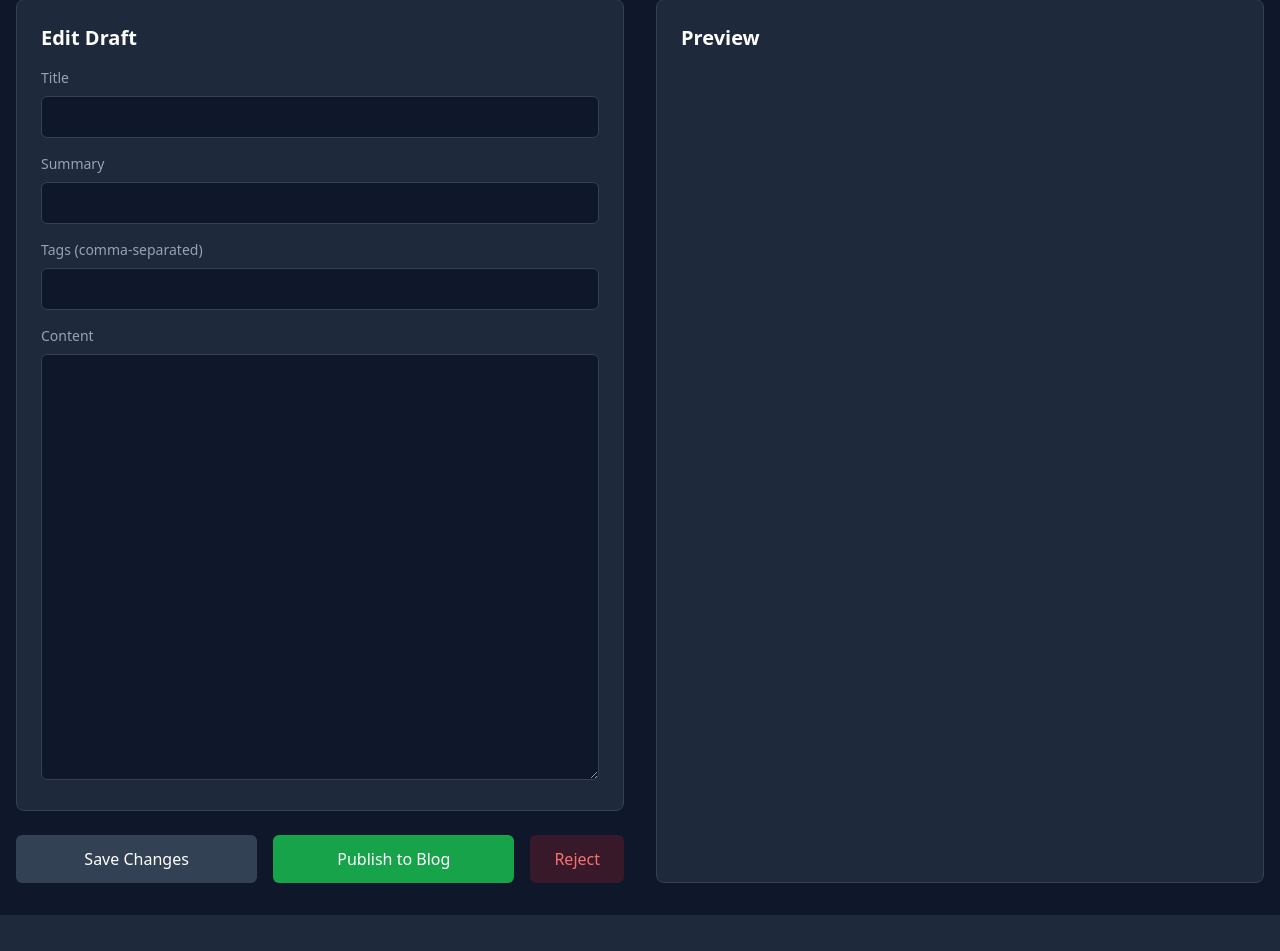
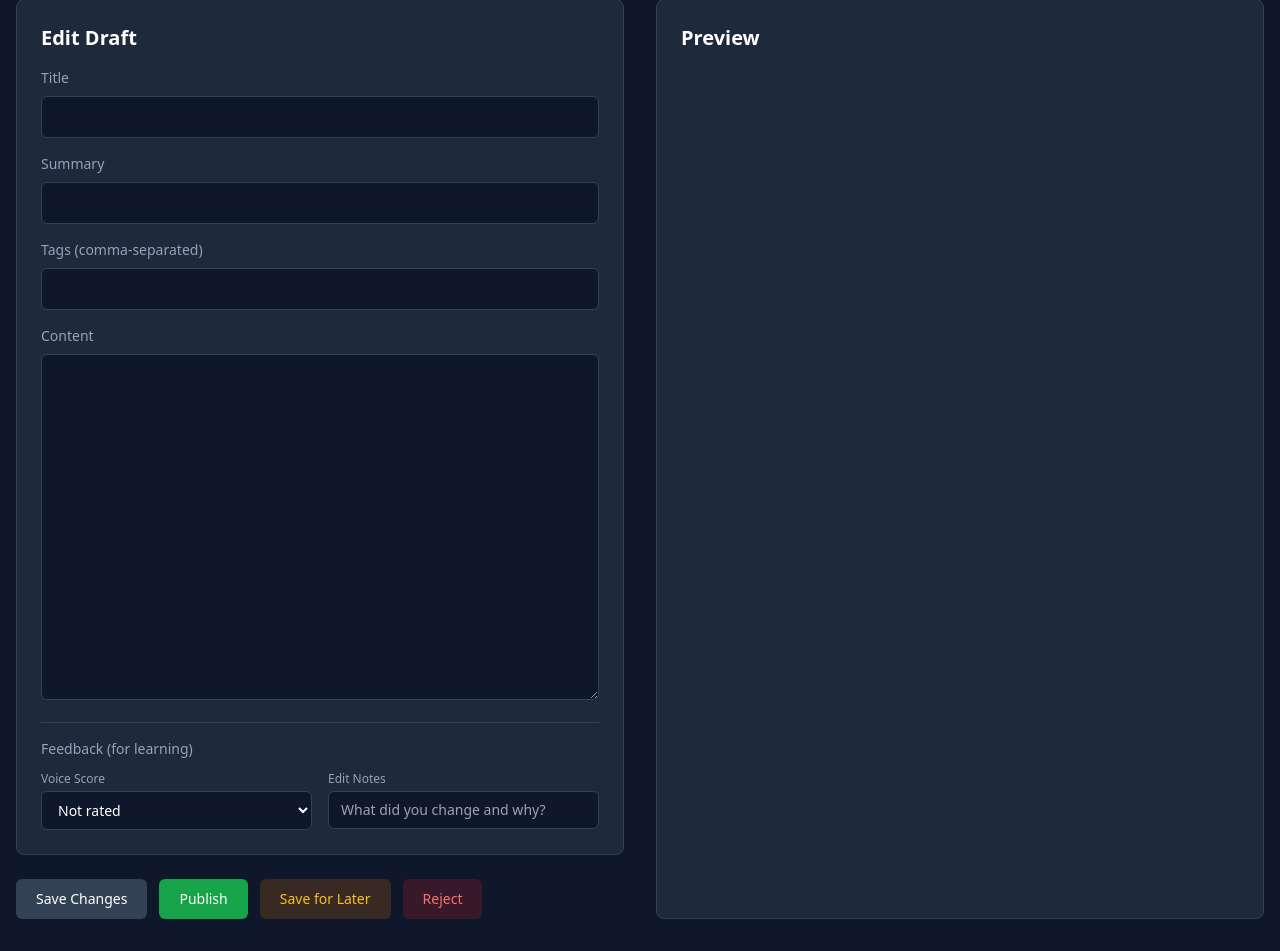
Before and after one commit to elledub-lw/asymmetrical-collage, a FastAPI app: template backend/templates/pages/review.html in a window 1280 px wide. Shown: the part 142-1093 px from the top of the page. Before the commit the page ends 1057 px from the top, so only its background shows below. Run offline with FastAPI, Linux system fonts and the light colour scheme; the template is opened without the code that fills it, so the values that code supplies are empty; parts of the project's set-up code (start-up, migrations or seed data) failed here and were passed over; some libraries are stand-ins or nearby versions.

Commit message:
Add feedback capture UI for learning loop
- Add voice score selector (1-5 scale)
- Add edit notes field
- Add rejection reason prompt
- Add "Save for Later" (bank) button
- Show banked drafts section on dashboard
- Auto-detect published-without-edits
- Fix title parsing for quoted titles

Co-Authored-By: Claude Opus 4.5 <noreply@anthropic.com>

```diff
--- a/backend/app/main.py
+++ b/backend/app/main.py
@@ -62,8 +62,9 @@ templates.env.filters["markdown"] = lambda text: markdown.markdown(text) if text
 # Web UI Routes
 @app.get("/", response_class=HTMLResponse)
 async def dashboard(request: Request):
-    """Dashboard showing pending drafts."""
-    rows = await fetch_all(
+    """Dashboard showing pending and banked drafts."""
+    # Get pending drafts
+    pending_rows = await fetch_all(
         """
         SELECT * FROM drafts
         WHERE status = 'pending'
@@ -71,9 +72,9 @@ async def dashboard(request: Request):
         """
     )
 
-    # Group by batch
+    # Group pending by batch
     batches: dict = {}
-    for row in rows:
+    for row in pending_rows:
         batch_id = row["batch_id"]
         if batch_id not in batches:
             batches[batch_id] = {
@@ -83,9 +84,22 @@ async def dashboard(request: Request):
             }
         batches[batch_id]["drafts"].append(row)
 
+    # Get banked drafts (saved for later)
+    banked_rows = await fetch_all(
+        """
+        SELECT * FROM drafts
+        WHERE status = 'banked'
+        ORDER BY generated_at DESC
+        """
+    )
+
     return templates.TemplateResponse(
         "pages/dashboard.html",
-        {"request": request, "batches": list(batches.values())},
+        {
+            "request": request,
+            "batches": list(batches.values()),
+            "banked_drafts": banked_rows,
+        },
     )
 
 
--- a/backend/templates/pages/review.html
+++ b/backend/templates/pages/review.html
@@ -40,21 +40,48 @@
 
                 <div>
                     <label class="block text-sm font-medium text-dark-muted mb-2">Content</label>
-                    <textarea id="content" name="content" rows="20"
+                    <textarea id="content" name="content" rows="16"
                               class="w-full px-4 py-3 bg-dark-bg border border-dark-border rounded-md text-white font-mono text-sm focus:ring-2 focus:ring-blue-500 focus:border-transparent resize-y">{{ draft.edited_content or draft.content }}</textarea>
+                </div>
+
+                <!-- Feedback Section -->
+                <div class="border-t border-dark-border pt-4 mt-4">
+                    <h3 class="text-sm font-medium text-dark-muted mb-3">Feedback (for learning)</h3>
+
+                    <div class="grid grid-cols-2 gap-4">
+                        <div>
+                            <label class="block text-xs text-dark-muted mb-1">Voice Score</label>
+                            <select id="voice-score" class="w-full px-3 py-2 bg-dark-bg border border-dark-border rounded-md text-white text-sm">
+                                <option value="">Not rated</option>
+                                <option value="1">1 - Generic (anyone could write)</option>
+                                <option value="2">2 - Mostly generic</option>
+                                <option value="3">3 - Mixed</option>
+                                <option value="4">4 - Mostly personal</option>
+                                <option value="5">5 - Strong voice (distinctly Laurent)</option>
+                            </select>
+                        </div>
+                        <div>
+                            <label class="block text-xs text-dark-muted mb-1">Edit Notes</label>
+                            <input type="text" id="edit-notes" placeholder="What did you change and why?"
+                                   class="w-full px-3 py-2 bg-dark-bg border border-dark-border rounded-md text-white text-sm">
+                        </div>
+                    </div>
                 </div>
             </form>
         </div>
 
         <!-- Action Buttons -->
-        <div class="flex gap-4">
-            <button onclick="saveDraft()" class="flex-1 px-6 py-3 bg-dark-border hover:bg-dark-card text-white rounded-md transition-colors">
+        <div class="flex flex-wrap gap-3">
+            <button onclick="saveDraft()" class="px-5 py-2.5 bg-dark-border hover:bg-dark-card text-white rounded-md transition-colors text-sm">
                 Save Changes
             </button>
-            <button onclick="publishDraft()" class="flex-1 px-6 py-3 bg-green-600 hover:bg-green-700 text-white rounded-md transition-colors">
-                Publish to Blog
+            <button onclick="publishDraft()" class="px-5 py-2.5 bg-green-600 hover:bg-green-700 text-white rounded-md transition-colors text-sm">
+                Publish
             </button>
-            <button onclick="rejectDraft()" class="px-6 py-3 bg-red-600/20 hover:bg-red-600/40 text-red-400 rounded-md transition-colors">
+            <button onclick="bankDraft()" class="px-5 py-2.5 bg-amber-600/20 hover:bg-amber-600/40 text-amber-400 rounded-md transition-colors text-sm">
+                Save for Later
+            </button>
+            <button onclick="rejectDraft()" class="px-5 py-2.5 bg-red-600/20 hover:bg-red-600/40 text-red-400 rounded-md transition-colors text-sm">
                 Reject
             </button>
         </div>
@@ -95,21 +122,38 @@
         setTimeout(() => el.classList.add('hidden'), 3000);
     }
 
+    function getVoiceScore() {
+        const val = document.getElementById('voice-score').value;
+        return val ? parseInt(val) : null;
+    }
+
+    function getEditNotes() {
+        return document.getElementById('edit-notes').value || null;
+    }
+
     async function saveDraft() {
         const tags = document.getElementById('tags').value
             .split(',')
             .map(t => t.trim())
             .filter(t => t);
 
+        const payload = {
+            title: document.getElementById('title').value,
+            summary: document.getElementById('summary').value,
+            tags: tags,
+            edited_content: document.getElementById('content').value,
+        };
+
+        // Include feedback if provided
+        const voiceScore = getVoiceScore();
+        const editNotes = getEditNotes();
+        if (voiceScore) payload.voice_score = voiceScore;
+        if (editNotes) payload.edit_notes = editNotes;
+
         const response = await fetch(`/api/drafts/${draftId}`, {
             method: 'PUT',
             headers: { 'Content-Type': 'application/json' },
-            body: JSON.stringify({
-                title: document.getElementById('title').value,
-                summary: document.getElementById('summary').value,
-                tags: tags,
-                edited_content: document.getElementById('content').value,
-            }),
+            body: JSON.stringify(payload),
         });
 
         if (response.ok) {
@@ -137,11 +181,35 @@
         }
     }
 
+    async function bankDraft() {
+        const notes = prompt('Notes for later (optional):');
+        if (notes === null) return; // Cancelled
+
+        // Save changes first
+        await saveDraft();
+
+        const response = await fetch(`/api/drafts/${draftId}/bank`, {
+            method: 'POST',
+            headers: { 'Content-Type': 'application/json' },
+            body: JSON.stringify({ notes: notes || null }),
+        });
+
+        if (response.ok) {
+            showStatus('Saved for later');
+            setTimeout(() => window.location.href = '/', 1000);
+        } else {
+            showStatus('Failed to bank draft', true);
+        }
+    }
+
     async function rejectDraft() {
-        if (!confirm('Are you sure you want to reject this draft?')) return;
+        const reason = prompt('Why are you rejecting this draft? (helps improve future generation)');
+        if (reason === null) return; // Cancelled
 
         const response = await fetch(`/api/drafts/${draftId}/reject`, {
             method: 'POST',
+            headers: { 'Content-Type': 'application/json' },
+            body: JSON.stringify({ reason: reason || null }),
         });
 
         if (response.ok) {
```
Also changed, not shown: backend/app/models.py (+17 -1 lines), backend/app/routers/drafts.py (+38 -7 lines), backend/templates/pages/dashboard.html (+31 -0 lines).
